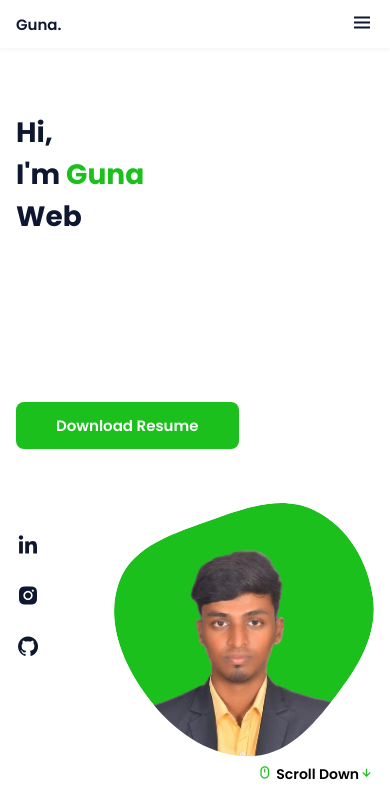
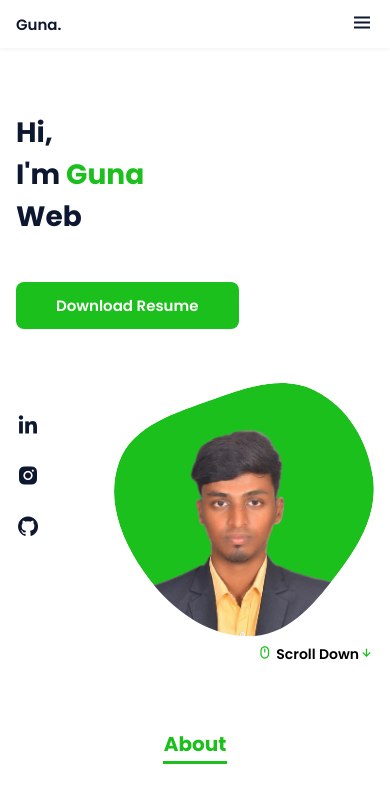
Before and after one commit to GunasekarRajeshkumar/Guna-portfoliyo, a React (Create React App) app: page / in a window 390 px wide. Shown: the top 789 px of the page. Built offline with nearby package versions, Linux system fonts and the light colour scheme.

Commit message:
second-3

```diff
--- a/src/App.css
+++ b/src/App.css
@@ -195,7 +195,6 @@ img {
 .home__title {
   font-size: 50px;
   margin-bottom: var(--mb-5);
-  height: 250px;
 }
 .home__title-color {
   color: var(--first-color);
@@ -427,7 +426,7 @@ img {
   }
 }
 
-@media screen and (max-width: 760px) and (min-width: 360px) {
+@media screen and (max-width: 760px) and (min-width: 320px) {
   .services__container {
     grid-template-columns: repeat(1, 1fr) !important;
     justify-content: center;
@@ -441,6 +440,7 @@ img {
   }
   .home__title {
     font-size: 28px;
+    height: 130px;
   }
   .mobile_qualification__data {
     display: block !important;
```
